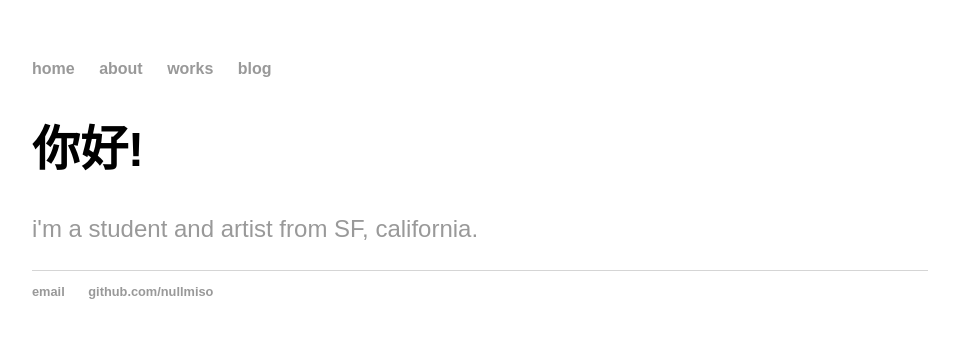
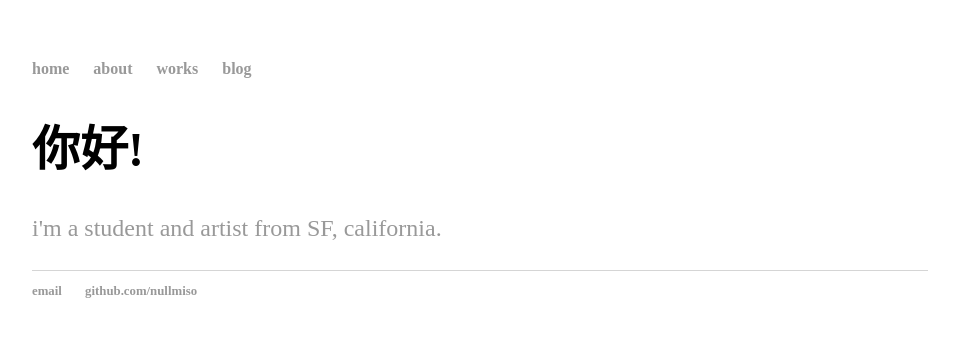
Before and after one commit to nullmiso/nullmiso.github.io, a Jekyll site: the page built from index.html, in a window 1280 px wide. Shown: the top 338 px of the page, without its empty margins (160-1119 px from the left). Built offline with Jekyll 4.4.1, drawn with Linux system fonts in a browser that asks for light colours.

Commit message:
Update main.css

```diff
--- a/css/main.css
+++ b/css/main.css
@@ -41,5 +41,5 @@ ul.posts li {
 }
 
 * {
-    font-family: 'fangsong', sans-serif;
+    font-family: fangsong;
   }
```
